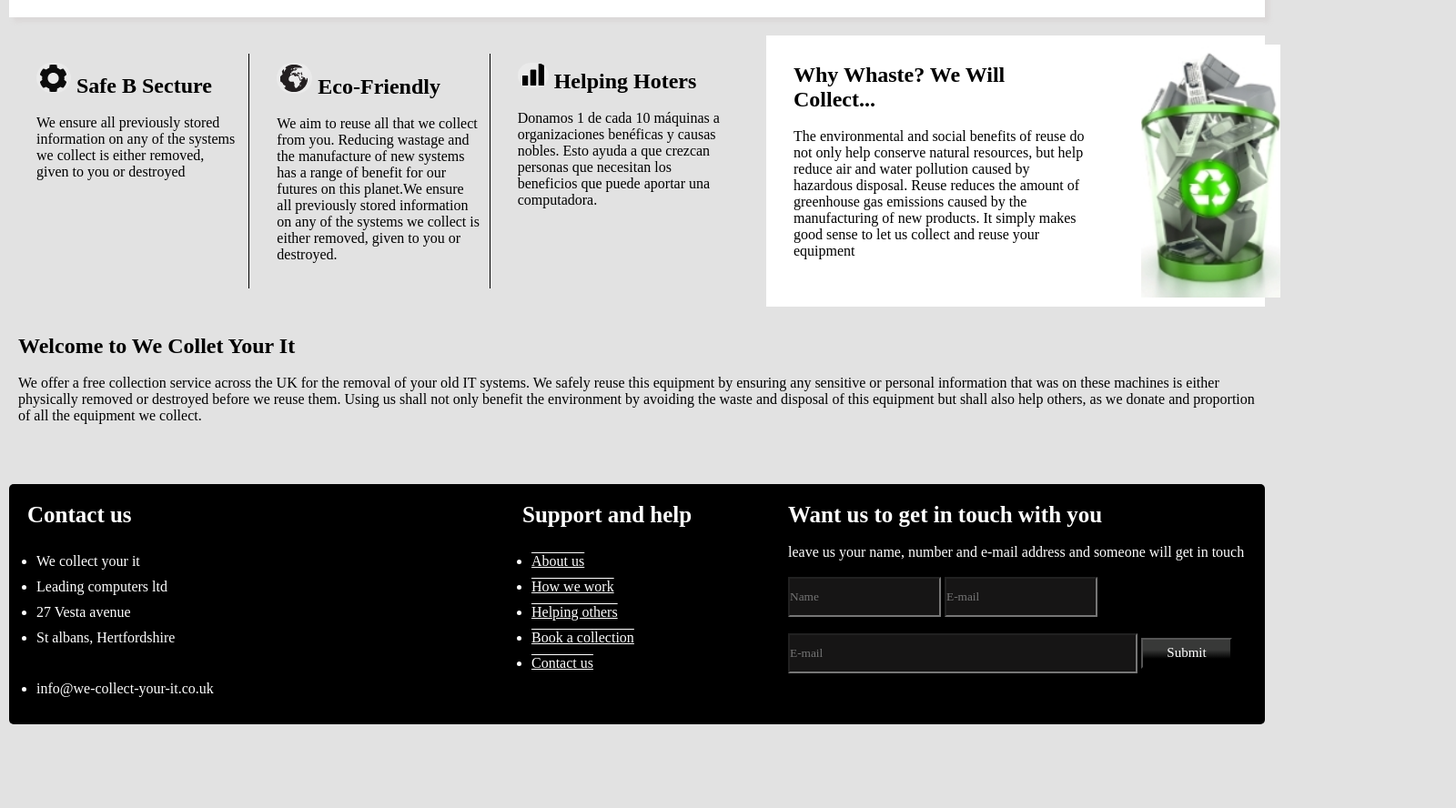
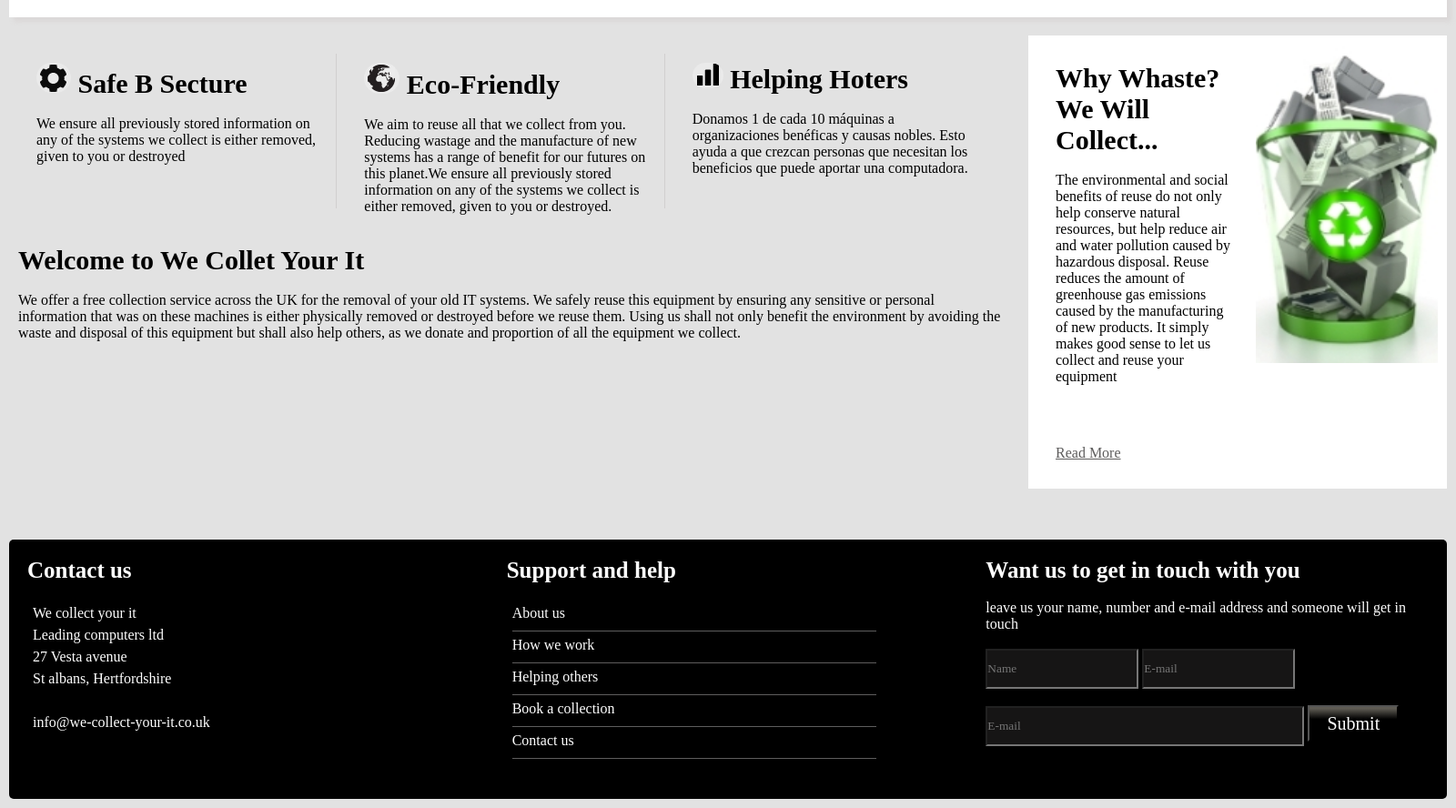
Before and after one commit to giovaCUDME/certificacion2, a plain HTML site: page index.html in a window 1280 px wide. Shown: the part 515-1403 px from the top of the page at 91% size, 1600 px wide, since content can reach past the window. Before the commit the page ends 1321 px from the top, so only its background shows below. Drawn offline with Linux system fonts and the light colour scheme.

Commit message:
actualizado

```diff
--- a/index.html
+++ b/index.html
@@ -16,9 +16,9 @@
             <li class="titulo"> <img class="compu" src="img/icon1.png" alt=""> WE COLLECT
                 YOUR IT</li>
             <ul class="text">
-                <li><a class="nav" href="">Home |</a></li>
-                <li><a class="nav" href="">About us |</a></li>
-                <li><a class="nav" href="">But act colletcion |</a></li>
+                <li><a class="nav a" href="">Home</a></li>
+                <li><a class="nav a" href="">About us</a></li>
+                <li><a class="nav a" href="">But act colletcion</a></li>
                 <li><a class="nav" href="">Contact</a></li>
             </ul>
 
@@ -51,71 +51,86 @@
 
 
     <section class="row block">
+        <div>
             <article class="row col-3">
                 <article class="col-1 p-r">
                     <div class="row">
-                    <h2> <img class="engrane" src="img/icon2.png" alt=""> Safe B Secture</h2>
+                        <h2 class="g"> <img class="engrane" src="img/icon2.png" alt=""> Safe B Secture</h2>
                     </div>
                     <br>
-                <p>We ensure all previously stored information on any of the systems we collect is either removed, given to
+                    <p>We ensure all previously stored information on any of the systems we collect is either removed,
+                        given to
                         you or destroyed
                     </p>
                     <br>
                 </article>
                 <article class="col-1 p-r">
                     <div class="row">
-                    <h2> <img class="engrane" src="img/icon3.png" alt=""> Eco-Friendly</h2>
+                        <h2 class="g"> <img class="engrane" src="img/icon3.png" alt=""> Eco-Friendly</h2>
                     </div>
                     <br>
-                <p>We aim to reuse all that we collect from you. Reducing wastage and the manufacture of new systems has a
-                    range of benefit for our futures on this planet.We ensure all previously stored information on any of
+                    <p>We aim to reuse all that we collect from you. Reducing wastage and the manufacture of new systems
+                        has a
+                        range of benefit for our futures on this planet.We ensure all previously stored information on
+                        any of
                         the systems we collect is either removed, given to you or destroyed.
                     </p>
                     <br>
                 </article>
                 <article class="col-1">
                     <div class="row">
-                    <h2><img class="engrane" src="img/icon4.png" alt=""> Helping Hoters</h2>
+                        <h2 class="g"><img class="engrane" src="img/icon4.png" alt=""> Helping Hoters</h2>
                     </div>
                     <br>
-                <p>Donamos 1 de cada 10 máquinas a organizaciones benéficas y causas nobles. Esto ayuda a que crezcan
+                    <p>Donamos 1 de cada 10 máquinas a organizaciones benéficas y causas nobles. Esto ayuda a que
+                        crezcan
                         personas
                         que necesitan los beneficios que puede aportar una computadora.
                     </p>
                     <br>
                 </article>
             </article>
+
+            <article class="col-1">
+                <div class="row">
+                    <h2 class="g">Welcome to We Collet Your It</h2>
+                </div>
+                <br>
+                <p>We offer a free collection service across the UK for the removal of your old IT systems. We safely
+                    reuse this
+                    equipment by ensuring any sensitive or personal information that was on these machines is either
+                    physically
+                    removed or destroyed before we reuse them. Using us shall not only benefit the environment by
+                    avoiding the
+                    waste and disposal of this equipment but shall also help others, as we donate and proportion of all
+                    the
+                    equipment we collect.</p>
+            </article>
+        </div>
+
         <article class="col-2 row reciclaje">
             <section class="col-1">
                 <div class="row">
-                <h2>Why Whaste? We Will Collect...</h2>
+                    <h2 class="g">Why Whaste? We Will Collect...</h2>
                 </div>
                 <br>
-            <p>The environmental and social benefits of reuse do not only help conserve natural resources, but help
-                reduce air and water pollution caused by hazardous disposal. Reuse reduces the amount of greenhouse gas
-                emissions caused by the manufacturing of new products. It simply makes good sense to let us collect and
+                <p class="rec">The environmental and social benefits of reuse do not only help conserve natural resources, but help
+                    reduce air and water pollution caused by hazardous disposal. Reuse reduces the amount of greenhouse
+                    gas
+                    emissions caused by the manufacturing of new products. It simply makes good sense to let us collect
+                    and
                     reuse your equipment</p>
+
+                    <a class="b" href="#">Read More</a>
             </section>
-            <article class="row resicla">
-                <div class="row col-1"></div>
-                <img src="img/recycle.png" alt="">
+            <article class="row ">
+                <img class="recicla" src="img/recycle.png" alt="">
                 </div>
             </article>
 
         </article>
     </section>
 
-    <article class="col-1">
-        <div class="row">
-            <h2 class="color-text">Welcome to We Collet Your It</h2>
-        </div>
-        <br>
-        <p>We offer a free collection service across the UK for the removal of your old IT systems. We safely reuse this
-            equipment by ensuring any sensitive or personal information that was on these machines is either physically
-            removed or destroyed before we reuse them. Using us shall not only benefit the environment by avoiding the
-            waste and disposal of this equipment but shall also help others, as we donate and proportion of all the
-            equipment we collect.</p>
-    </article>
     <br>
     <br>
     <section class="lista row">
@@ -133,7 +148,7 @@
                 <li class="nat">info@we-collect-your-it.co.uk</li>
             </ul>
         </article>
-        <article class="col-1">
+        <article class="col-2">
             <div>
                 <h1 class="us">Support and help</h1>
             </div>
--- a/style.css
+++ b/style.css
@@ -1,8 +1,7 @@
 * {
     padding: 0;
     margin: 0;
-    font-family: 'Times New Roman', Times, serif;
-
+    font-family: unset  ;
 }
 
 .row {
@@ -11,7 +10,7 @@
 
 body {
     margin: 0 auto;
-    width: 1400px;
+    width: 1600px;
     background-color: rgb(226, 226, 226);
 }
 
@@ -33,7 +32,7 @@ body {
 
 .buscador {
     height: 60px;
-    width: 1381px;
+    width: 1581px;
     margin: 0 auto;
     background-color: rgb(0, 0, 0);
     border-radius: 5px;
@@ -45,7 +44,7 @@ body {
 }
 
 .titulo {
-    width: 800px;
+    width: 990px;
     display: flex;
     align-items: center;
     color: white;
@@ -65,6 +64,10 @@ body {
     color: white;
     padding: 10px;
     text-decoration: none;
+}
+
+.a{
+    border-right: #d1d0d0 solid 1px ;
 }
 
 .t{
@@ -96,8 +99,22 @@ body {
     box-shadow: 5px 5px 5px rgb(219, 216, 216);
 }
 
+.g{
+    font-size: 30px;
+}
+
 .engrane{
 border-radius: 40px;
+}
+
+.recicla{
+height: 350px;
+width: 200px;
+}
+
+.rec{
+    width: 200px;
+    height: 300px;
 }
 
 .reciclaje{
@@ -112,12 +129,16 @@ border-radius: 40px;
 }
 
 .nat{
-    margin: 10px;
+    margin: 6px;
     text-decoration: none;
+    display: flex;
 }
 
 .l{
-text-decoration: overline underline;
+   border-bottom: #5e5d5d solid 1px;
+   display: flex;
+   padding-bottom: 10px;
+   width: 400px;
 }
 
 .m{
@@ -127,20 +148,24 @@ background-color: rgb(22, 21, 21);
 
 .n{
     height: 40px;
-    width: 380px;
+    width: 346px;
     background-color: rgb(22, 21, 21);
+}
+
+.b{
+    color: #5e5d5d;
 }
 
 .bot{
     color: white;
-   height: 34px;
+   height: 40px;
    width: 100px;
-   font-size: 15px;
+   font-size: 20px;
    background: rgb(0,0,0);
-background: -moz-linear-gradient(0deg, rgba(0,0,0,1) 30%, rgba(56,57,56,1) 63%);
-background: -webkit-linear-gradient(0deg, rgba(0,0,0,1) 30%, rgba(56,57,56,1) 63%);
-background: linear-gradient(0deg, rgba(0,0,0,1) 30%, rgba(56,57,56,1) 63%);
-filter: progid:DXImageTransform.Microsoft.gradient(startColorstr="#000000",endColorstr="#383938",GradientType=1);
+   background: -moz-linear-gradient(0deg, rgba(0,0,0,1) 63%, rgba(94,91,83,1) 95%);
+   background: -webkit-linear-gradient(0deg, rgba(0,0,0,1) 63%, rgba(94,91,83,1) 95%);
+   background: linear-gradient(0deg, rgba(0,0,0,1) 63%, rgba(94,91,83,1) 95%);
+   filter: progid:DXImageTransform.Microsoft.gradient(startColorstr="#000000",endColorstr="#5e5b53",GradientType=1);
 }
 
 .us{
@@ -148,5 +173,6 @@ filter: progid:DXImageTransform.Microsoft.gradient(startColorstr="#000000",endCo
 }
 
 .p-r{
-    border-right: #000000 solid 1px ;
+    border-right: #d1d0d0 solid 1px ;
+    height: 150px;
 }
```
Lines whose indentation alone changed are shown as unchanged.
